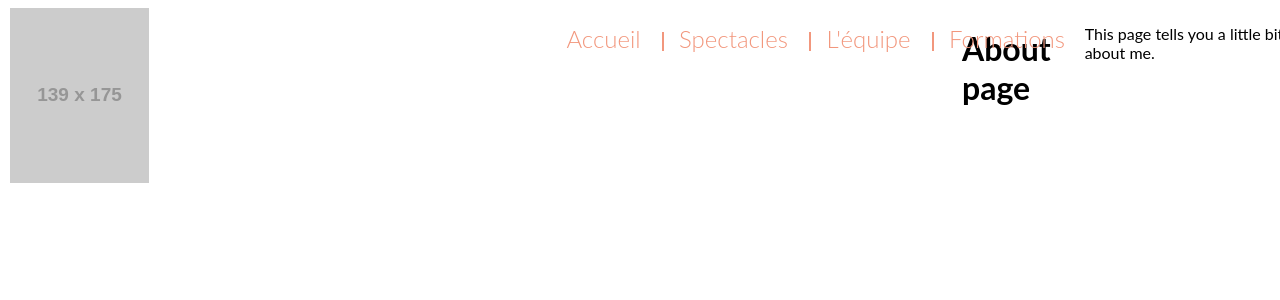
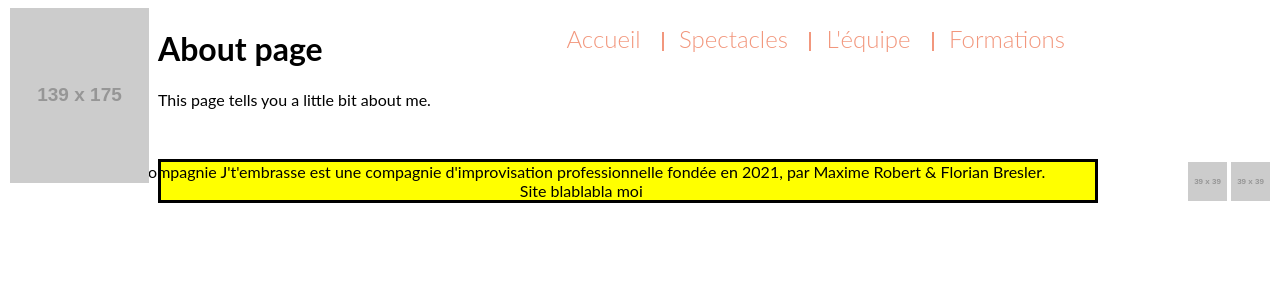
Before and after one commit to CelineCreates/compagnie-jtembrasse, a Jekyll site: the page built from about.md, in a window 1280 px wide. Shown: the top 300 px of the page. Built offline with Jekyll 4.4.1, drawn with Linux system fonts in a browser that asks for light colours.

Commit message:
Ajout header & footer

```diff
--- a/_layouts/default.html
+++ b/_layouts/default.html
@@ -1,20 +1,65 @@
 <!DOCTYPE html>
 <html>
-
   <head>
-    <meta charset="utf-8">
+    <meta charset="utf-8" />
     <title>CIE J't'embrasse</title>
-    <meta name="author" content="CelineCreates">
-    <meta name="description" content="">
-    <meta name="viewport" content="width=device-width, initial-scale=1">
-    <link rel="preconnect" href="https://fonts.googleapis.com">
+    <meta name="author" content="CelineCreates" />
+    <meta name="description" content="" />
+    <meta name="viewport" content="width=device-width, initial-scale=1" />
+    <link rel="preconnect" href="https://fonts.googleapis.com" />
     <link rel="stylesheet" href="/assets/css/styles.css" />
-    <script src="https://code.jquery.com/jquery-3.6.0.min.js" integrity="sha256-/xUj+3OJU5yExlq6GSYGSHk7tPXikynS7ogEvDej/m4=" crossorigin="anonymous"></script>
+    <script
+      src="https://code.jquery.com/jquery-3.6.0.min.js"
+      integrity="sha256-/xUj+3OJU5yExlq6GSYGSHk7tPXikynS7ogEvDej/m4="
+      crossorigin="anonymous"
+    ></script>
   </head>
 
   <body>
+      <div id="content">
+          <header>
+  <div id="container-logo">
+    <a href="https://placeholder.com"
+      ><img src="https://via.placeholder.com/139x175"
+    /></a>
+  </div>
+  {%- comment -%}
+  <div id="container-nav">
+    <nav>
+      <ol id="menu">
+        <li><a href="">Accueil</a></li>
+        <li><a href="">Spectacles</a></li>
+        <li><a href="">L'équipe</a></li>
+        <li><a href="">Formations</a></li>
+      </ol>
+    </nav>
+  </div>
+  {%- endcomment -%}
+</header>
     {% include navigation.html %} {{ content }}
   </body>
+  <footer>
+    <div id="texte-footer">
+      <div id="texte-un">
+        <span
+          >La Compagnie J't'embrasse est une compagnie d'improvisation
+          professionnelle fondée en 2021, par Maxime Robert & Florian
+          Bresler.</span
+        >
+      </div>
+      <div id="texte-deux">
+        <span>Site blablabla moi</span>
+      </div>
+    </div>
+    <div id="reseaux">
+      <a href="https://placeholder.com"
+        ><img src="https://via.placeholder.com/39x39"
+      /></a>
+      <a href="https://placeholder.com"
+        ><img src="https://via.placeholder.com/39x39"
+      /></a>
+    </div>
+  </footer>
+  </div>
   <script src="{{ base.url | prepend: site.url }}/assets/js/test.js"></script>
-
 </html>
```
Also changed, not shown: index.html (+2 -45 lines). Lines whose indentation alone changed are shown as unchanged.
